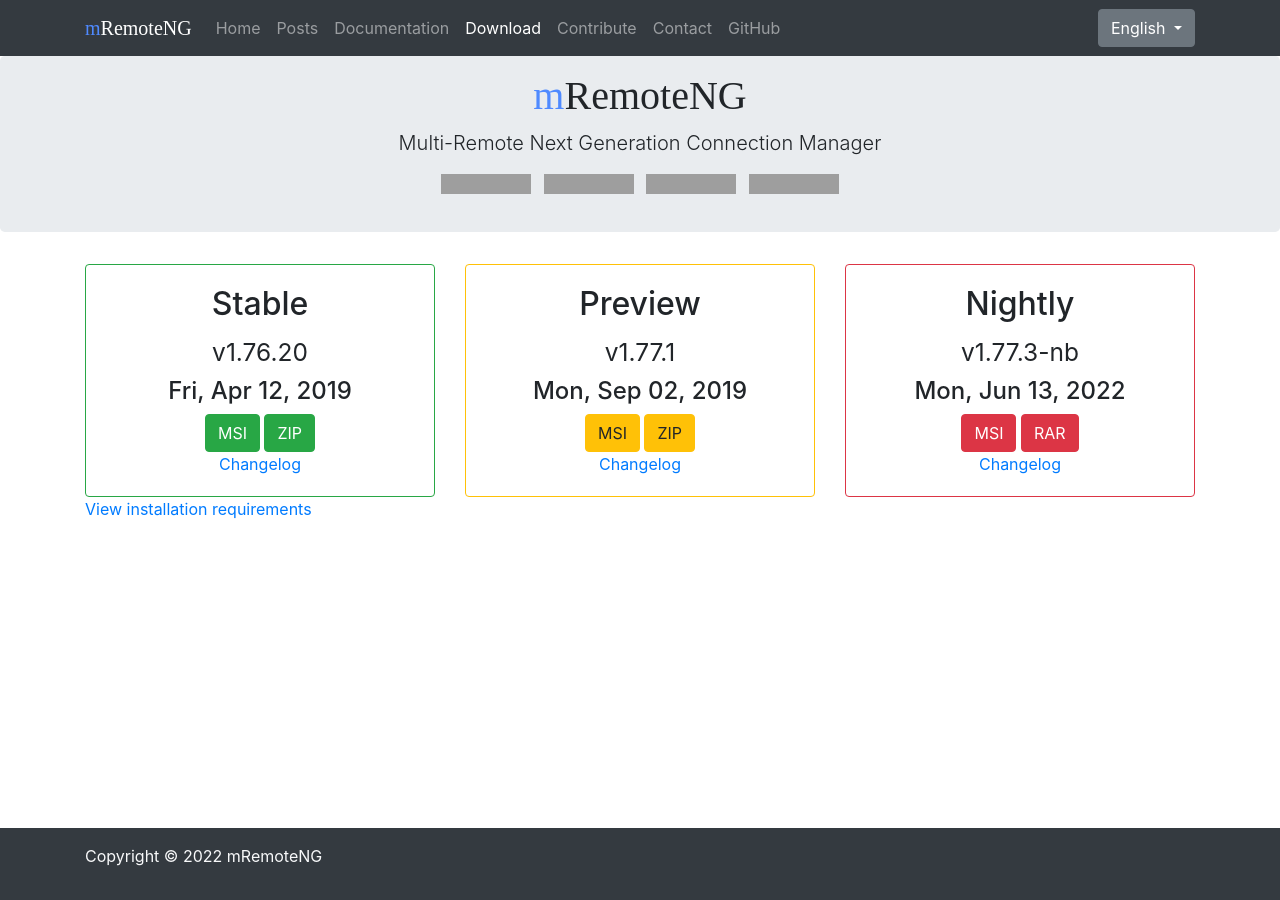
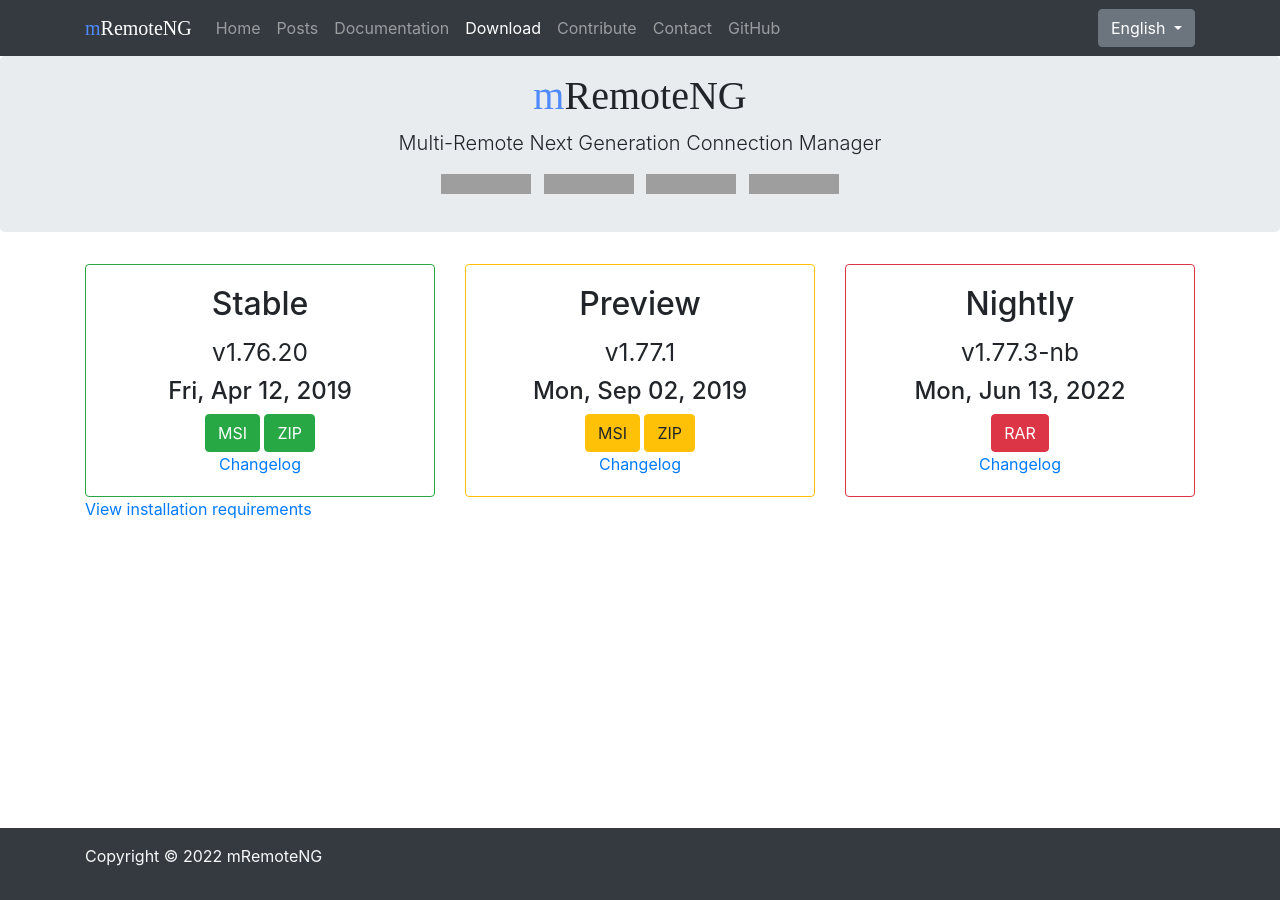
Before and after one commit to mRemoteNG/mRemoteNG.github.io, a Jekyll site: the page built from download.html, in a window 1280 px wide, cut to the strip 0-900 px from the top of the page. Built offline with Jekyll 4.4.1, drawn with Linux system fonts in a browser that asks for light colours; some web fonts are replaced; a style sheet for code colours, icons or effects is not loaded; grey boxes are pictures that could not be loaded.

Commit message:
correction for nb link only into portable download

```diff
--- a/download.html
+++ b/download.html
@@ -55,7 +55,6 @@
 			<h3><small>{{ site.data.releases.nightlybuild.name }}</small></h3>
 			<h4>{{ site.data.releases.nightlybuild.published_at | date: '%a, %b %d, %Y' }}</h4>
 			<div>
-				<a href='{{ site.data.releases.nightlybuild.assets.installer.browser_download_url }}' class='btn btn-danger' data-toggle='tooltip' data-placement='bottom' title='{{ site.data.releases.nightlybuild.assets.installer.size | divided_by: 1048576.0 | round: 2 }} MiB'>MSI</a>
 				<a href='{{ site.data.releases.nightlybuild.assets.portable.browser_download_url }}' class='btn btn-danger' data-toggle='tooltip' data-placement='bottom' title='{{ site.data.releases.nightlybuild.assets.portable.size | divided_by: 1048576.0 | round: 2 }} MiB'>RAR</a>
 			</div>
 			<a href='{{ site.data.releases.nightlybuild.html_url }}'>Changelog</a>
```
